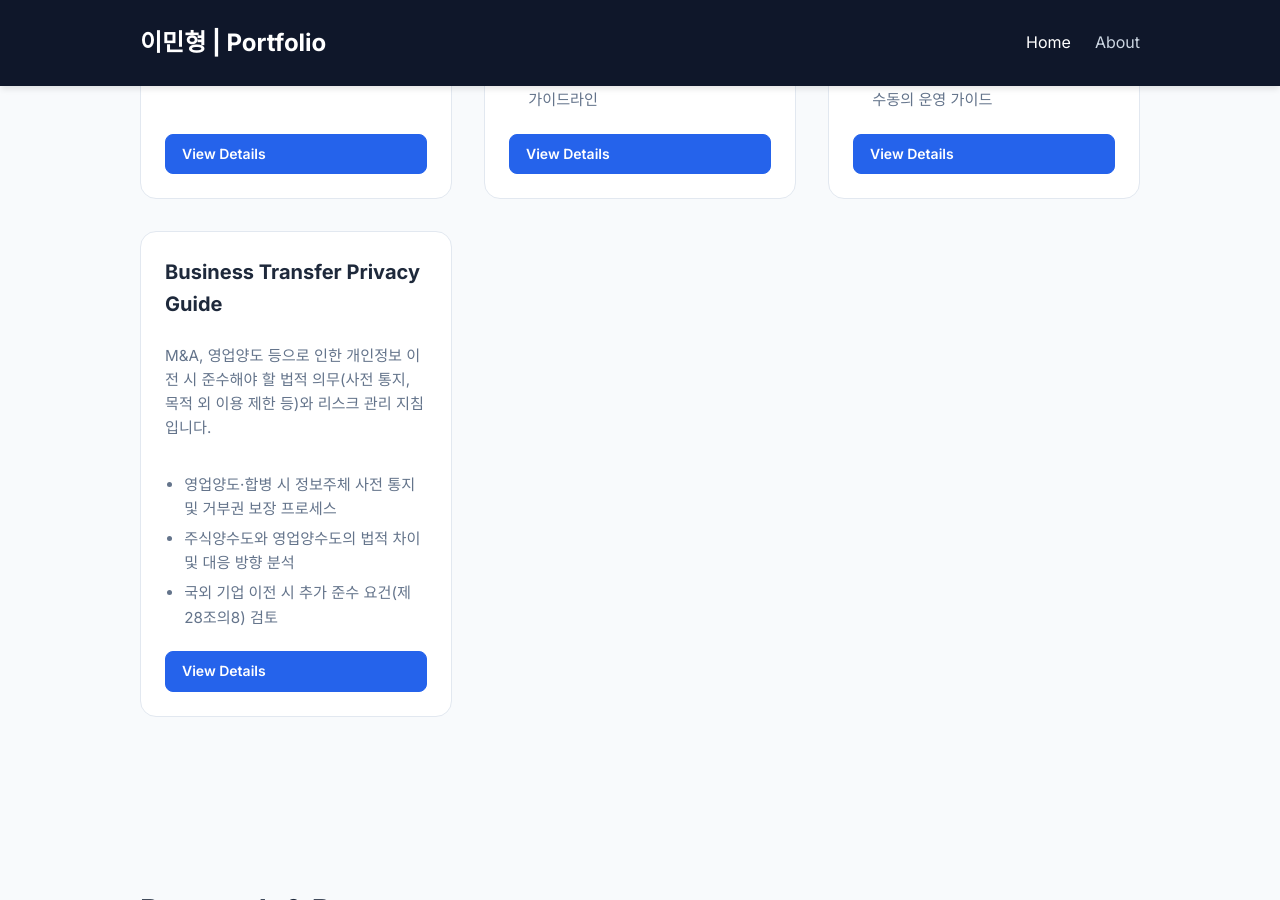
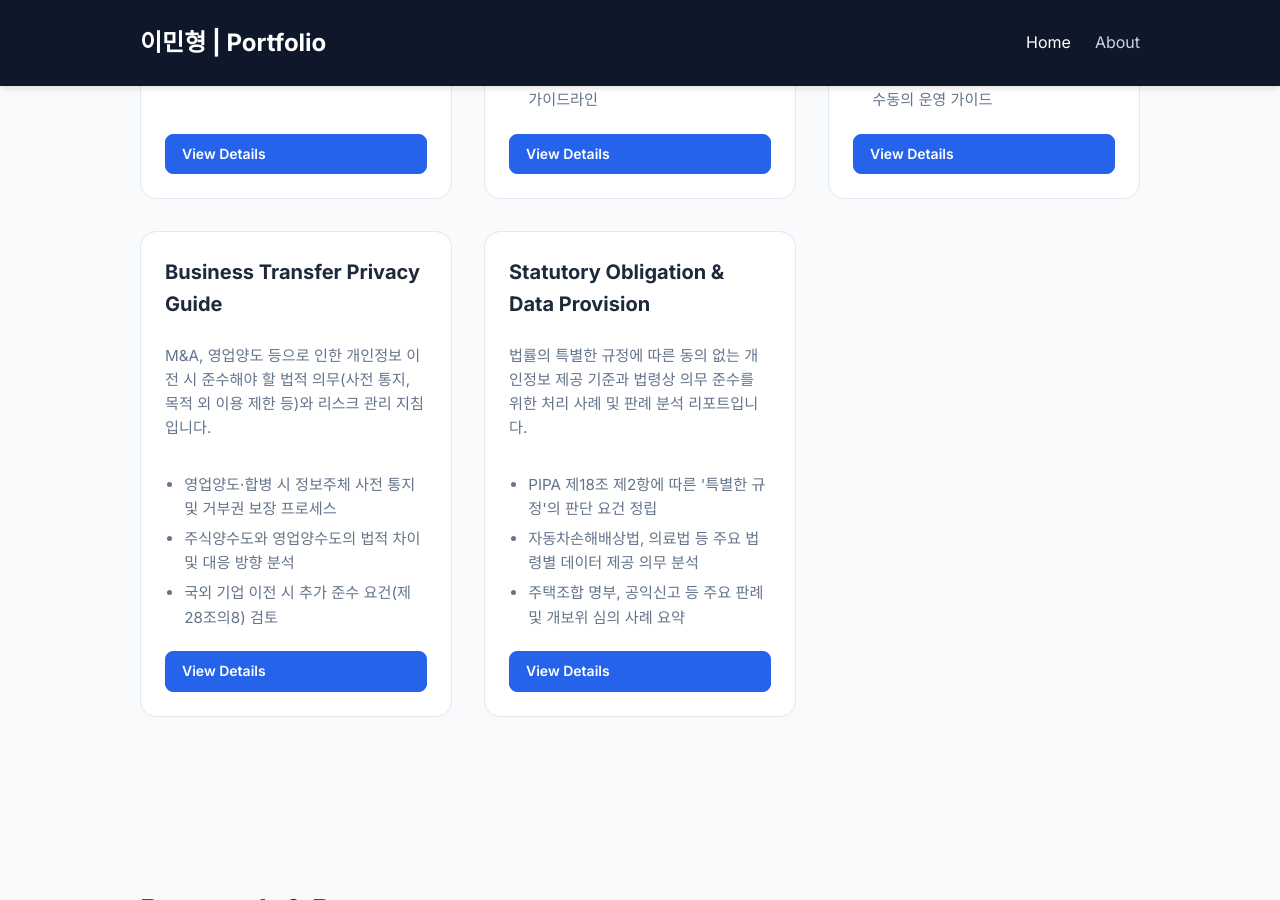
Before and after one commit to 971023als/971023als.github.io, a Jekyll site: the page built from index.md, in a window 1280 px wide and 900 px high, scrolled down 2267 px. Built offline with Jekyll 4.4.1, drawn with Linux system fonts in a browser that asks for light colours.

Commit message:
Add Statutory Obligation Privacy Guide project page

```diff
--- a/index.md
+++ b/index.md
@@ -179,6 +179,20 @@ title: "Home"
                 <a href="/projects/business-transfer-privacy-guide/" class="btn btn-small">View Details</a>
             </div>
         </div>
+        <div class="project-card">
+            <div class="project-info">
+                <h3>Statutory Obligation & Data Provision</h3>
+                <p>
+                    법률의 특별한 규정에 따른 동의 없는 개인정보 제공 기준과 법령상 의무 준수를 위한 처리 사례 및 판례 분석 리포트입니다.
+                </p>
+                <ul class="project-points">
+                    <li>PIPA 제18조 제2항에 따른 '특별한 규정'의 판단 요건 정립</li>
+                    <li>자동차손해배상법, 의료법 등 주요 법령별 데이터 제공 의무 분석</li>
+                    <li>주택조합 명부, 공익신고 등 주요 판례 및 개보위 심의 사례 요약</li>
+                </ul>
+                <a href="/projects/statutory-obligation-privacy-guide/" class="btn btn-small">View Details</a>
+            </div>
+        </div>
     </div>
 </section>
 
```
Also changed, not shown: projects/statutory-obligation-privacy-guide.md (added, +61 -0 lines), 2 other files.
